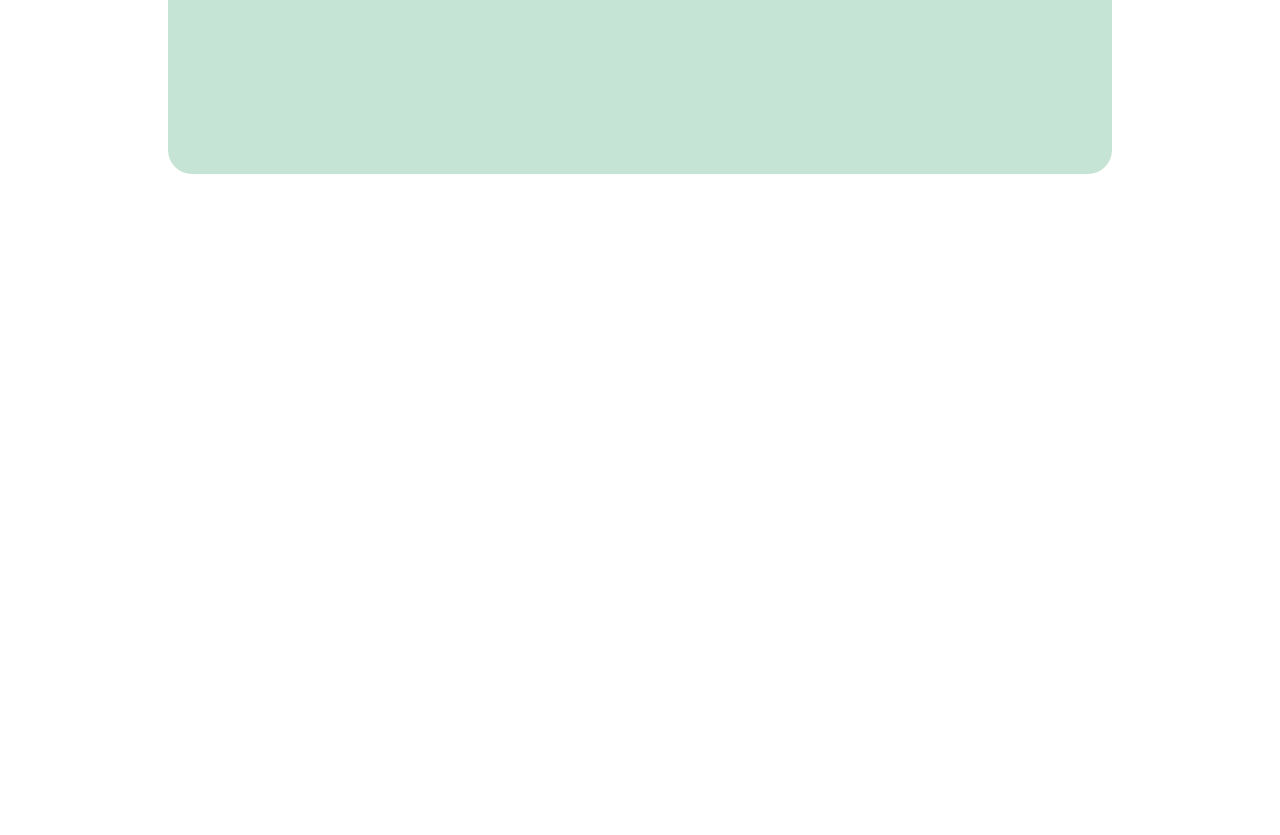
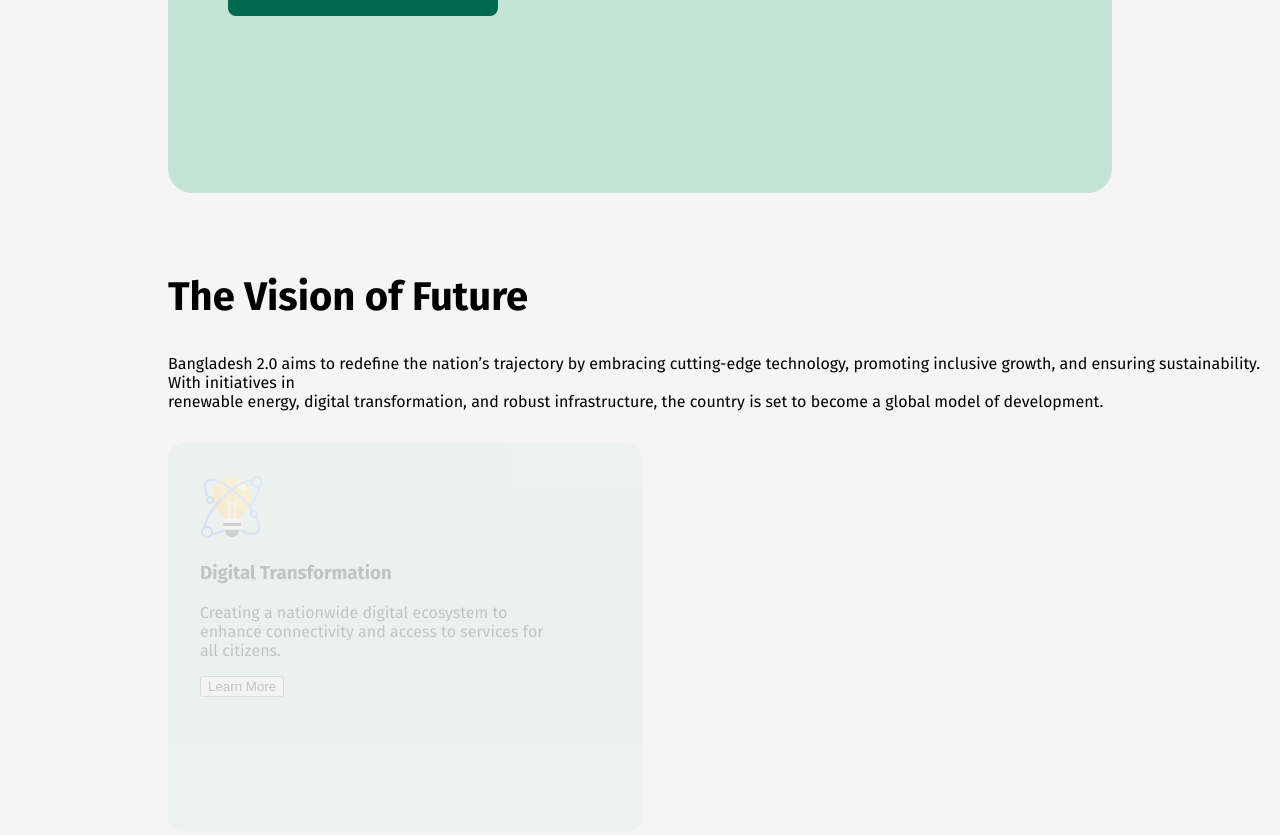
Before and after one commit to Jahangir0711/B-11-A01, a plain HTML site: page index.html in a window 1280 px wide. Shown: the part 782-1617 px from the top of the page. Before the commit the page ends 1036 px from the top, so only its background shows below. Drawn offline with Linux system fonts and the light colour scheme.

Commit message:
second commit

```diff
--- a/index.html
+++ b/index.html
@@ -5,8 +5,9 @@
     <meta name="viewport" content="width=device-width, initial-scale=1.0">
     <title>Bangladesh V2</title>
     <link rel="preconnect" href="https://fonts.googleapis.com">
-<link rel="preconnect" href="https://fonts.gstatic.com" crossorigin>
-<link href="https://fonts.googleapis.com/css2?family=Fira+Sans:ital,wght@0,100;0,200;0,300;0,400;0,500;0,600;0,700;0,800;0,900;1,100;1,200;1,300;1,400;1,500;1,600;1,700;1,800;1,900&display=swap" rel="stylesheet">
+    <link rel="preconnect" href="https://fonts.googleapis.com">
+    <link rel="preconnect" href="https://fonts.gstatic.com" crossorigin>
+    <link href="https://fonts.googleapis.com/css2?family=Fira+Sans:ital,wght@0,100;0,200;0,300;0,400;0,500;0,600;0,700;0,800;0,900;1,100;1,200;1,300;1,400;1,500;1,600;1,700;1,800;1,900&display=swap" rel="stylesheet">
     <link rel="stylesheet" href="style/style.css">
 </head>
 <body>
@@ -21,5 +22,21 @@
         </div>
     </div>
 </header>
+<main>
+    <section>
+        <div class="second-div">
+            <h2 class="second-title" >The Vision of Future</h2>
+            <p class="para-2">
+                Bangladesh 2.0 aims to redefine the nation’s trajectory by embracing cutting-edge technology, promoting inclusive growth, and ensuring sustainability. With initiatives in <br> renewable energy, digital transformation, and robust infrastructure, the country is set to become a global model of development.
+            </p>
+        </div>
+        <div class="digital-trans">
+            <img src="./assets/card-icon.png" alt="">
+            <h3 class="">Digital Transformation </h3>
+            <p>Creating a nationwide digital ecosystem to <br> enhance connectivity and access to services for <br> all citizens.</p>
+            <button>Learn More</button>
+        </div>
+    </section>
+</main>
 </body>
 </html>
--- a/style/style.css
+++ b/style/style.css
@@ -1,3 +1,10 @@
+
+@import url('https://fonts.googleapis.com/css2?family=Fira+Sans:ital,wght@0,100;0,200;0,300;0,400;0,500;0,600;0,700;0,800;0,900;1,100;1,200;1,300;1,400;1,500;1,600;1,700;1,800;1,900&display=swap');
+body { font-family: "Fira Sans", serif;
+    background-color: #F5F5F5;
+}
+
+
 .fira-sans-regular {
     font-family: "Fira Sans", serif;
     font-weight: 400;
@@ -40,3 +47,29 @@
     font-size: 18px;
     color: white;
 }
+
+.second-title{
+    font-weight: bold;
+    font-size: 40px;
+}
+.para-2{
+    font-weight: normal;
+    font-size: 16px;
+}
+
+.second-div{
+    margin-left: 160px ;
+    margin-top: 80px;
+
+}
+
+.digital-trans{
+padding: 32px;
+border-radius: 16px;
+background-color: #C6E4D6;
+stroke: #09A15C;
+opacity: 20%;
+width: 410px;
+height: 325px;
+margin: 32px 24px 32px 160px ;
+}
```
